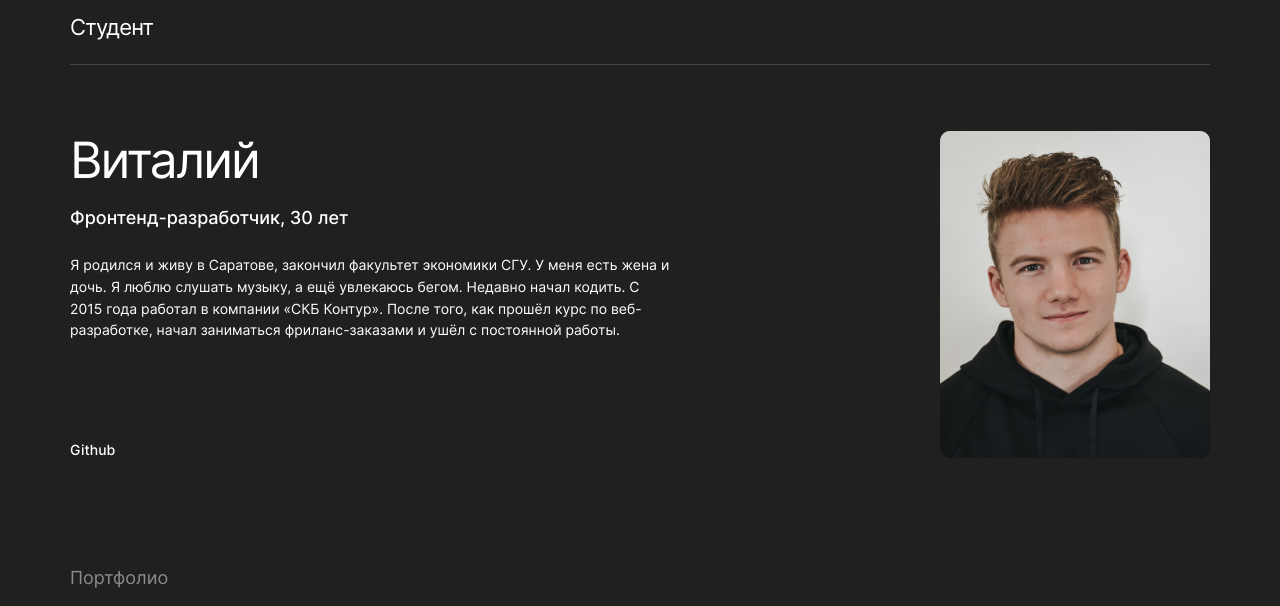
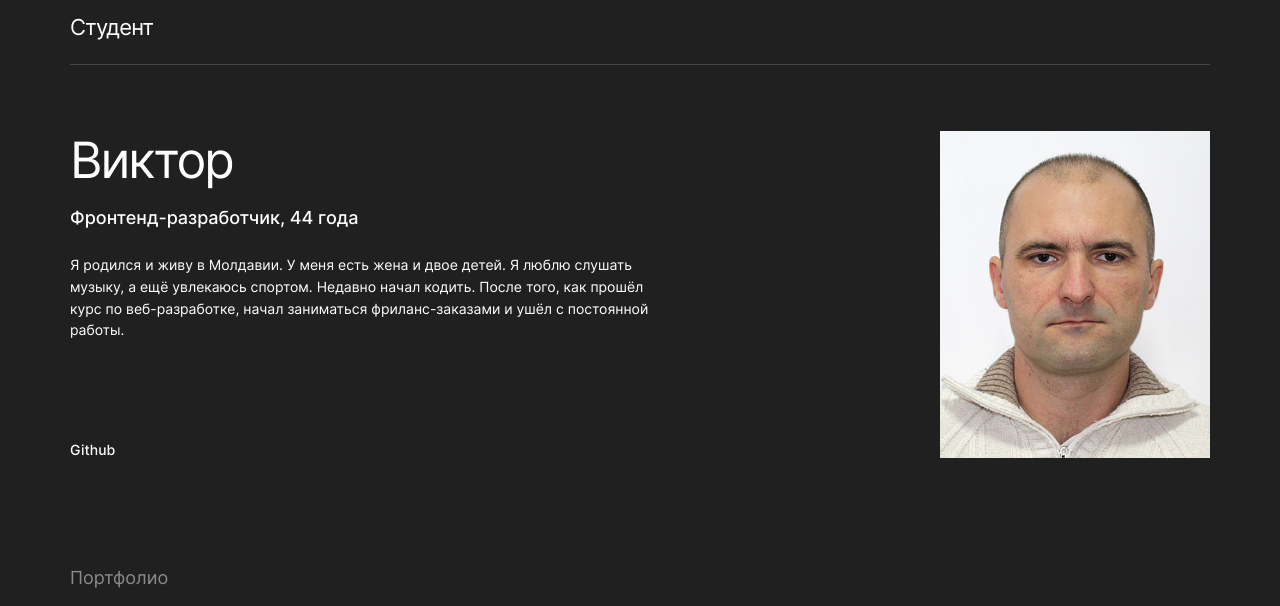
Before and after one commit to lexproject/movies-explorer-frontend, a React app: page / in a window 1280 px wide. Shown: the part 1960-2566 px from the top of the page. Built offline with nearby package versions, Linux system fonts and the light colour scheme; no server answers.

Commit message:
diploma project  final update

```diff
--- a/public/index.html
+++ b/public/index.html
@@ -8,7 +8,7 @@
   <meta name= "description" content= "Проект интерактивного сайта Movies на Яндекс.Практикуме">
   <meta name="keywords" content="html, css, БЭМ, flex, grid, javascript, React, Express">
   <meta name= "author" content= "Ожог Виктор">
-    <link rel="apple-touch-icon" href="%PUBLIC_URL%/logo192.png" />
+    <link rel="apple-touch-icon" href="%PUBLIC_URL%/logo.svg" />
     <link rel="manifest" href="%PUBLIC_URL%/manifest.json" />
   </head>
   <body class="page">
--- a/src/components/Main/AboutMe/AboutMe.js
+++ b/src/components/Main/AboutMe/AboutMe.js
@@ -1,17 +1,17 @@
 import './AboutMe.css';
-import aboutFoto from '../../../images/about-foto.png';
+import aboutFoto from '../../../images/about-foto.jpg';
 function AboutMe(props) {
   return (
     <section className='about'>
       <h2 className='main-section__title'>Студент</h2>
       <div className='about__container'>
         <div className='about__info'>
-          <h3 className='about__title'>Виталий</h3>
-          <p className='about__text-big'>Фронтенд-разработчик, 30 лет</p>
-          <p className='about__text-medium'>Я родился и живу в Саратове, закончил факультет экономики СГУ.
-            У меня есть жена и дочь.
-            Я люблю слушать музыку, а ещё увлекаюсь бегом.
-            Недавно начал кодить. С 2015 года работал в компании «СКБ Контур».
+          <h3 className='about__title'>Виктор</h3>
+          <p className='about__text-big'>Фронтенд-разработчик, 44 года</p>
+          <p className='about__text-medium'>Я родился и живу в Молдавии.
+            У меня есть жена и двое детей.
+            Я люблю слушать музыку, а ещё увлекаюсь спортом.
+            Недавно начал кодить.
             После того, как прошёл курс по веб-разработке,
             начал заниматься фриланс-заказами и ушёл с постоянной работы.</p>
           <span className='about__text-small'>Github</span>
```
Also changed, not shown: public/logo.svg (added), src/images/about-foto.jpg (added).
